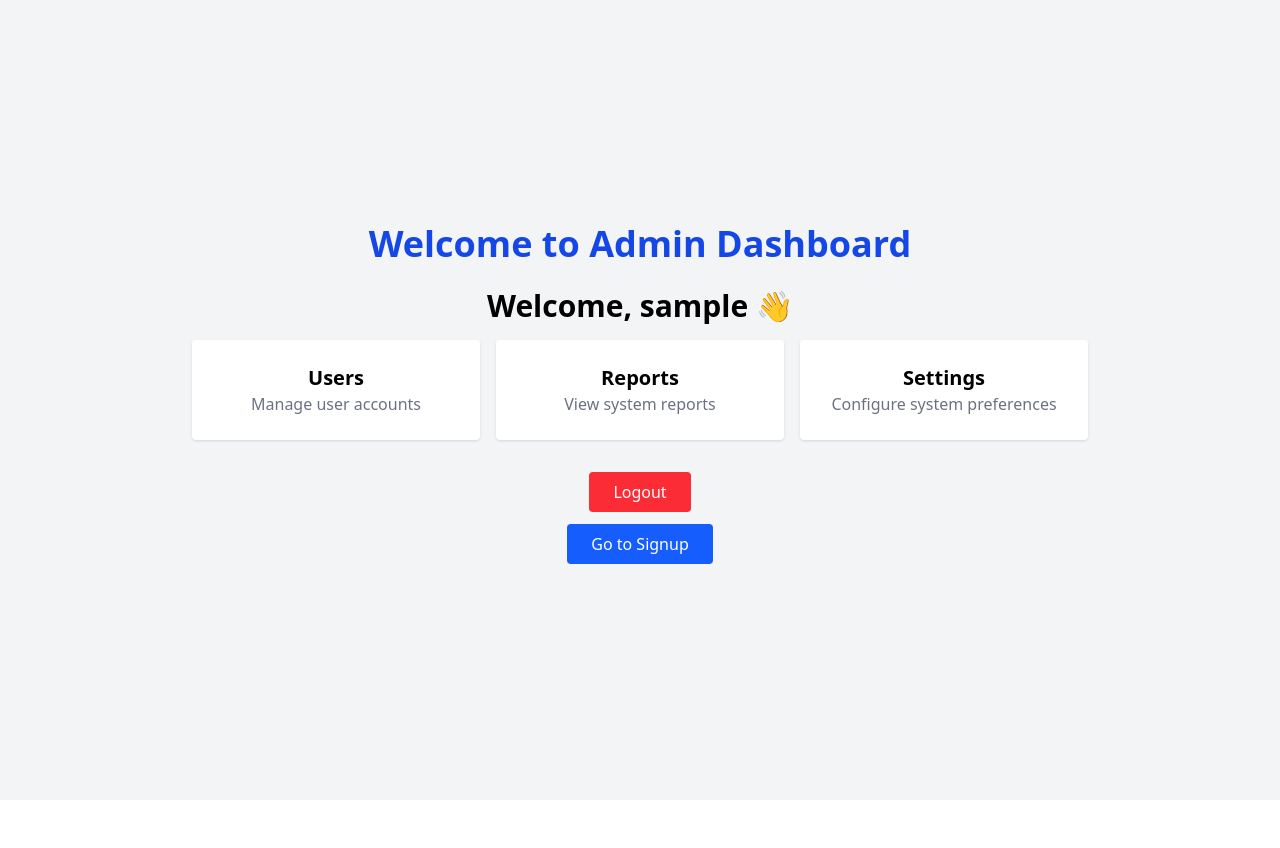
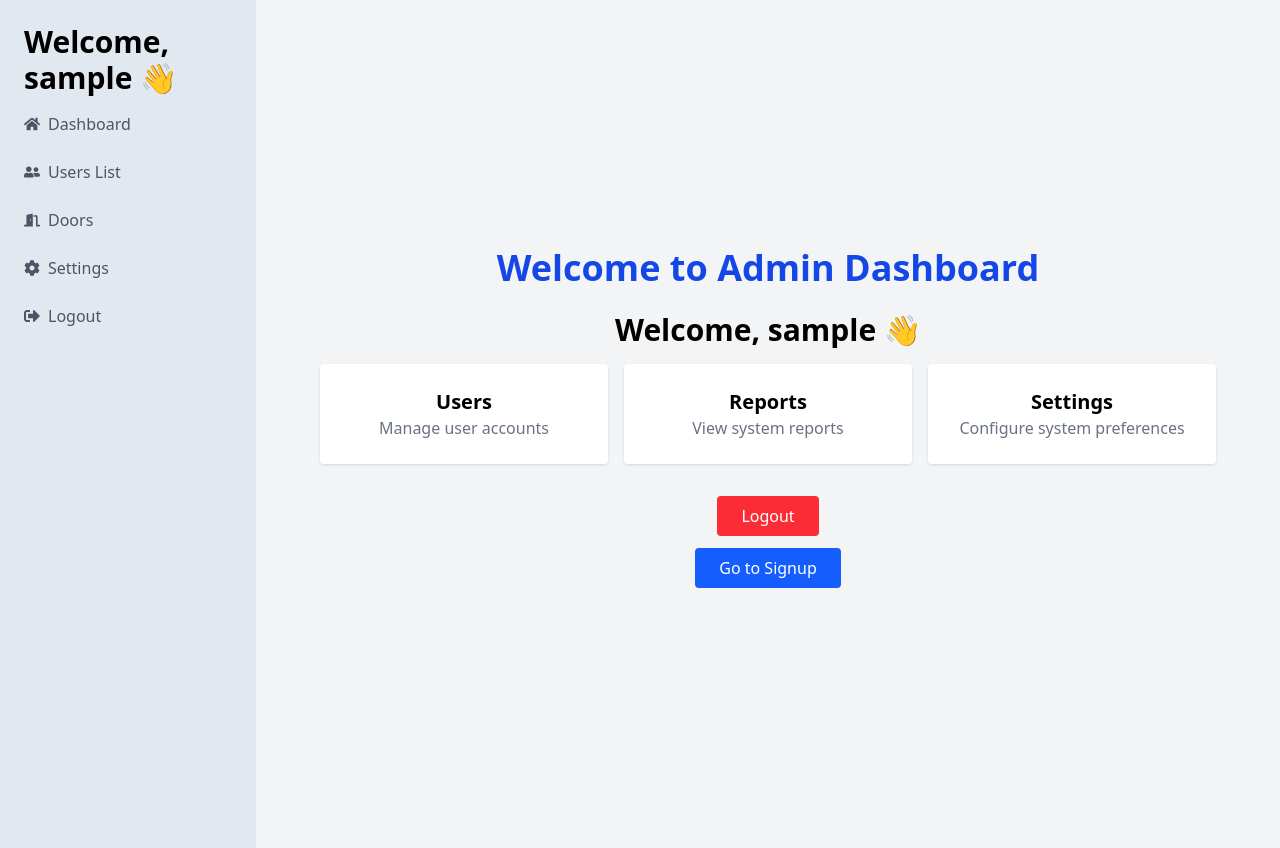
Before and after one commit to Wild-Waves-Kumana/Wild-Waves-Internal, a React (Vite) app in the folder frontend/: page /admindashboard in a window 1280 px wide. Before the commit the page ends 800 px from the top, so only its background shows below. Built offline with nearby package versions, Linux system fonts and the light colour scheme; sample sign-in values are in the browser's storage.

Commit message:
Wrapped routes with layout

```diff
--- a/frontend/src/App.jsx
+++ b/frontend/src/App.jsx
@@ -8,6 +8,7 @@ import Signup from './pages/Signup';
 import AdminDashboard from './pages/AdminDashboard';
 import Unauthorized from './pages/unauthorized';
 import UserDashboard from './pages/UserDashboard';
+import Layout from './components/Layout';
 
 function App() {
   const { isLoggedIn, login, role } = useContext(UserContext);
@@ -36,7 +37,10 @@ function App() {
         path="/admindashboard"
         element={
           <ProtectedRoute allowedRoles={['admin', 'superadmin']}>
-            <AdminDashboard />
+            <Layout>
+              <AdminDashboard />
+            </Layout>
+
           </ProtectedRoute>
         }
       />
```
